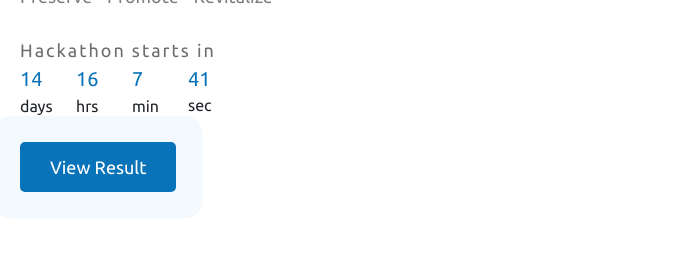
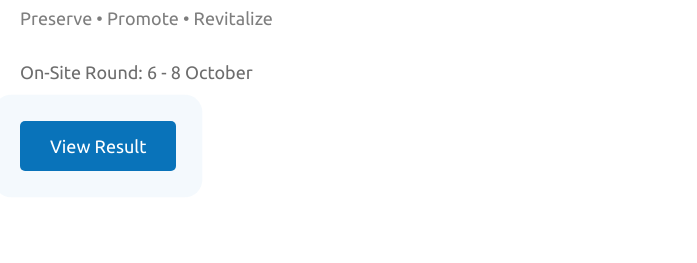
Before and after one commit to a2-max/mbmideax, a plain HTML site: page index.html in a window 1280 px wide. Shown: the part 398-661 px from the top of the page, 0-697 px from the left. Drawn offline with nearby package versions, Linux system fonts and the light colour scheme; grey boxes are pictures that could not be loaded.

Commit message:
Countdown removed

```diff
--- a/index.html
+++ b/index.html
@@ -51,9 +51,9 @@
 </head>
 
 <body>
-    <div class="site-preloader">
+    <!-- <div class="site-preloader">
         <img src="./images/preloader.gif" alt="preloader">
-    </div>
+    </div> -->
     <div class="site-wrapper">
         <div class="max-bg navmax">
             <!-- nav start -->
@@ -94,10 +94,11 @@
                             Preserve • Promote • Revitalize
                             <br>
                             <br>
-                            <span style="color: #6d6d6d; font-size: 18px; letter-spacing: 2px; ">Hackathon starts in</span>
+                            <span style="color: #6d6d6d; font-size: 18px; ">On-Site Round: 6 - 8 October</span>
+                            <br><br>
                         </p>
                         <!-- Counter -->
-                        <div class="counter">
+                        <!-- <div class="counter">
                             <div class="row">
                                 <div class="value days"></div>
                                 <p class="label">days</p>
@@ -114,7 +115,7 @@
                                 <p class="value sec"></p>
                                 <p class="label" style="margin-top: -17px;">sec</p>
                             </div>
-                        </div>
+                        </div> -->
                         <a href="./page/result.html" class="button reg-btn">View Result</a>
                     </div>
                     <div class="right">
```
